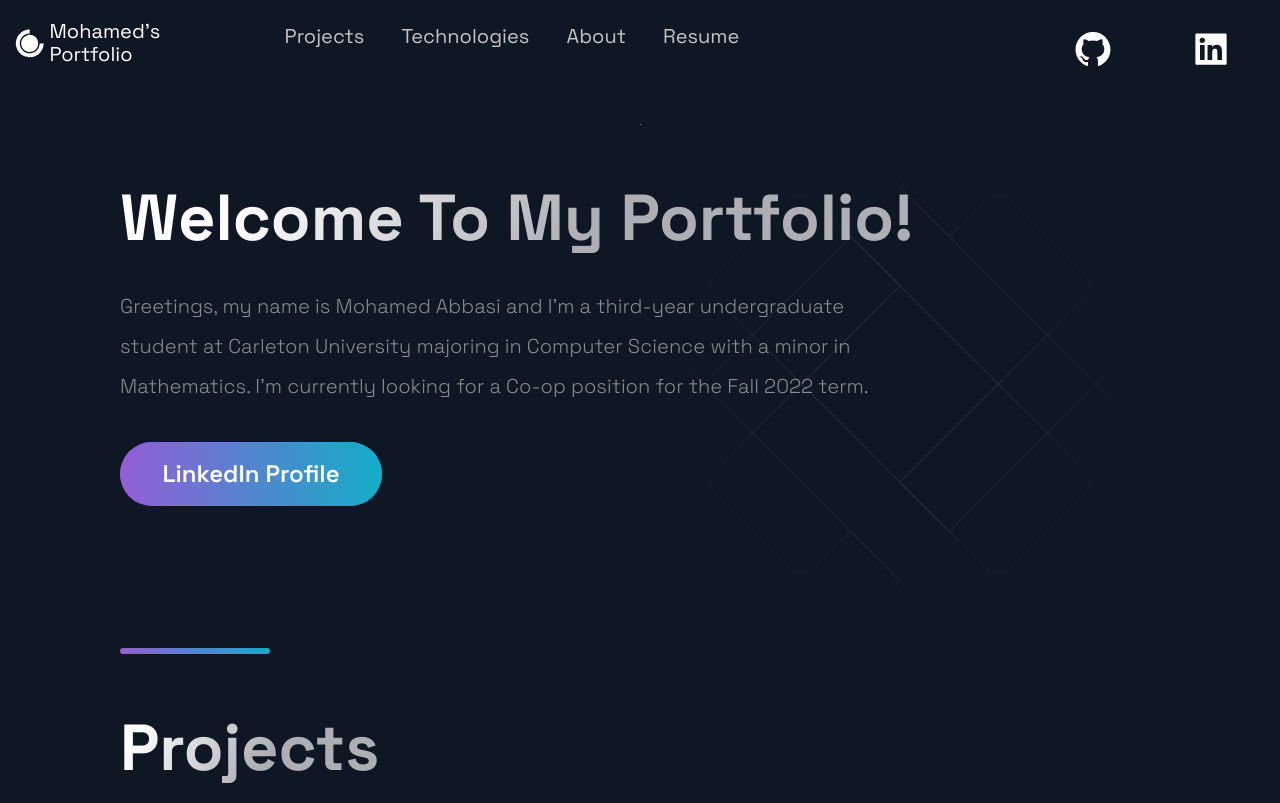
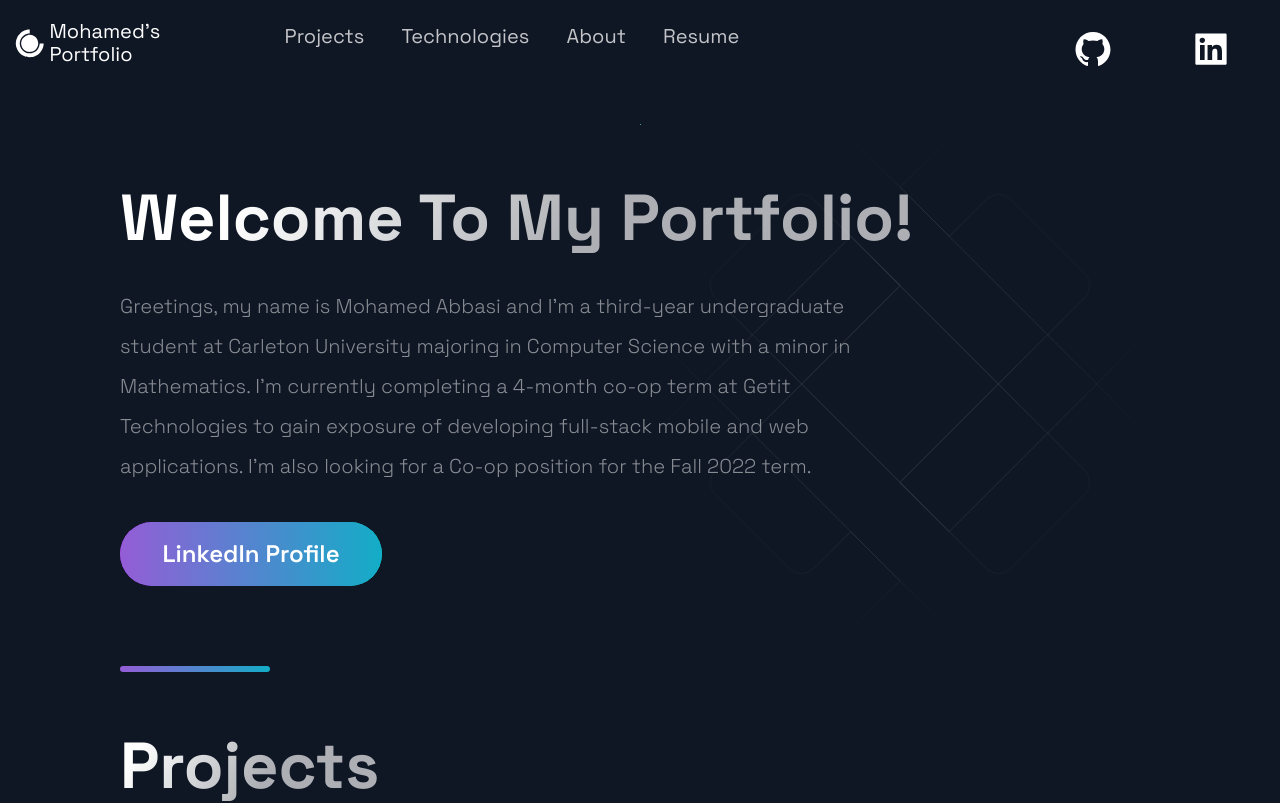
Before and after one commit to mohamedabbasi/portfolio, a Next.js app: page / in a window 1280 px wide. Shown: the top 803 px of the page. Built offline with nearby package versions, Linux system fonts and the light colour scheme.

Commit message:
Updated hero

```diff
--- a/src/components/Hero/Hero.js
+++ b/src/components/Hero/Hero.js
@@ -12,7 +12,7 @@ const Hero = () => (
           Welcome To My Portfolio!
         </SectionTitle>
         <SectionText>
-          Greetings, my name is Mohamed Abbasi and I'm a third-year undergraduate student at Carleton University majoring in Computer Science with a minor in Mathematics. I'm currently looking for a Co-op position for the Fall 2022 term.
+          Greetings, my name is Mohamed Abbasi and I'm a third-year undergraduate student at Carleton University majoring in Computer Science with a minor in Mathematics. I'm currently completing a 4-month co-op term at Getit Technologies to gain exposure of developing full-stack mobile and web applications. I'm also looking for a Co-op position for the Fall 2022 term.
         </SectionText>
         <Button onClick={() => window.location = "https://www.linkedin.com/in/mohamed-abbasi/"}>LinkedIn Profile</Button>
       </LeftSection>
```
